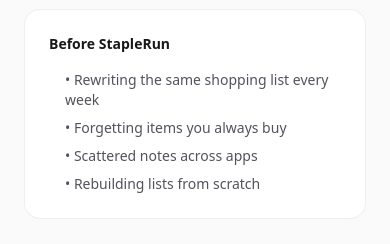
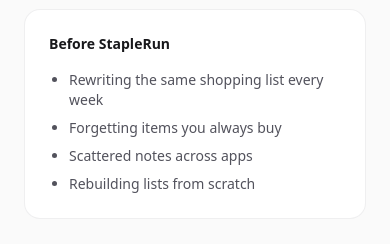
Before and after one commit to infectatlas/staplerun-landing, a Next.js app: page / in a window 390 px wide. Shown: the part 722-966 px from the top of the page. Built offline with nearby package versions, Linux system fonts and the light colour scheme.

Commit message:
Fix mobile list wrapping

```diff
--- a/app/page.tsx
+++ b/app/page.tsx
@@ -132,11 +132,11 @@
 
             <div className="bg-white p-6 rounded-2xl border border-zinc-200/60">
               <h3 className="font-bold mb-4">Before StapleRun</h3>
-            <ul className="space-y-2 text-zinc-600 pl-4">
-              <li>• Rewriting the same shopping list every week</li>
-              <li>• Forgetting items you always buy</li>
-              <li>• Scattered notes across apps</li>
-              <li>• Rebuilding lists from scratch</li>
+              <ul className="list-disc pl-5 space-y-2 text-zinc-600">
+                <li>Rewriting the same shopping list every week</li>
+                <li>Forgetting items you always buy</li>
+                <li>Scattered notes across apps</li>
+                <li>Rebuilding lists from scratch</li>
               </ul>
             </div>
 
```
Lines whose indentation alone changed are shown as unchanged.
